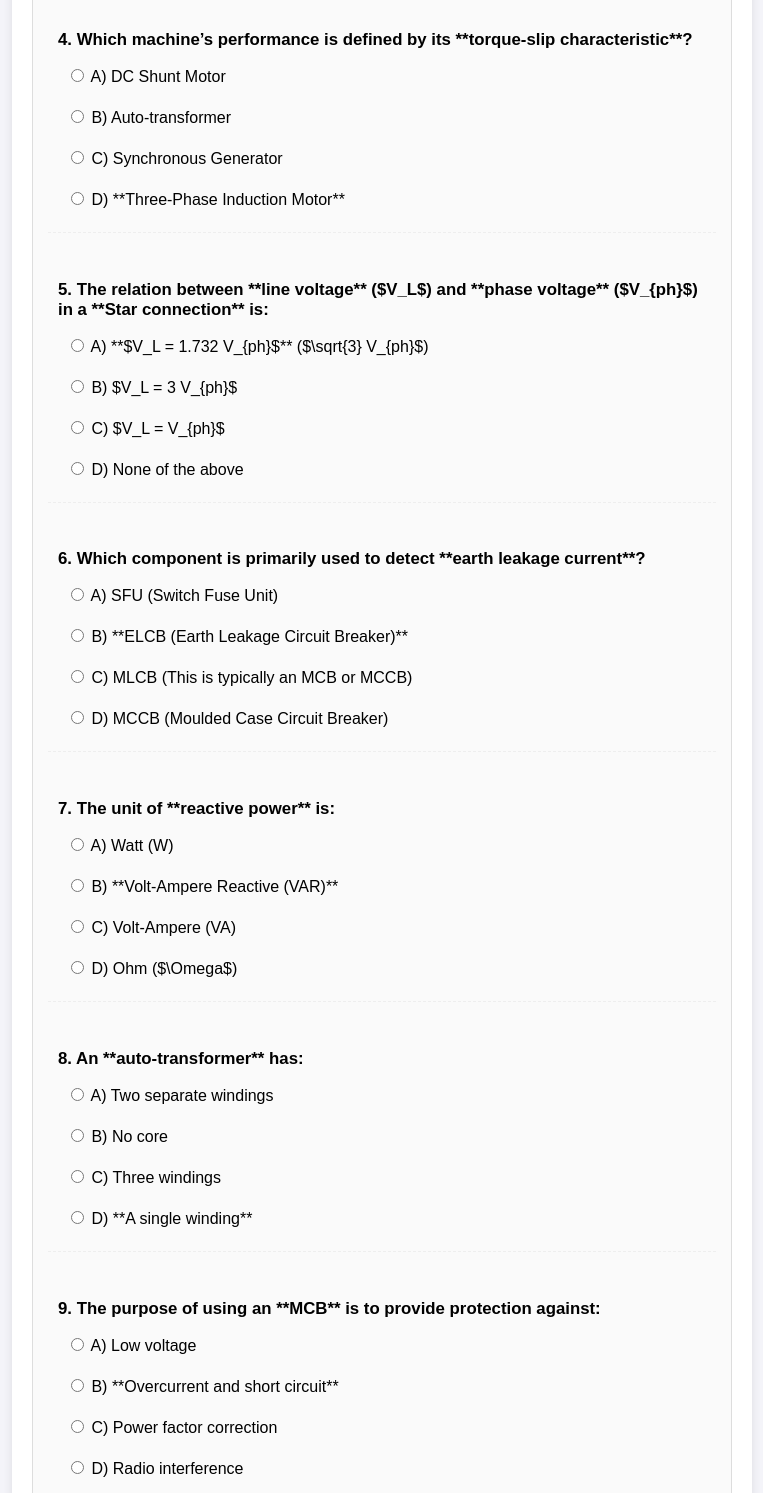
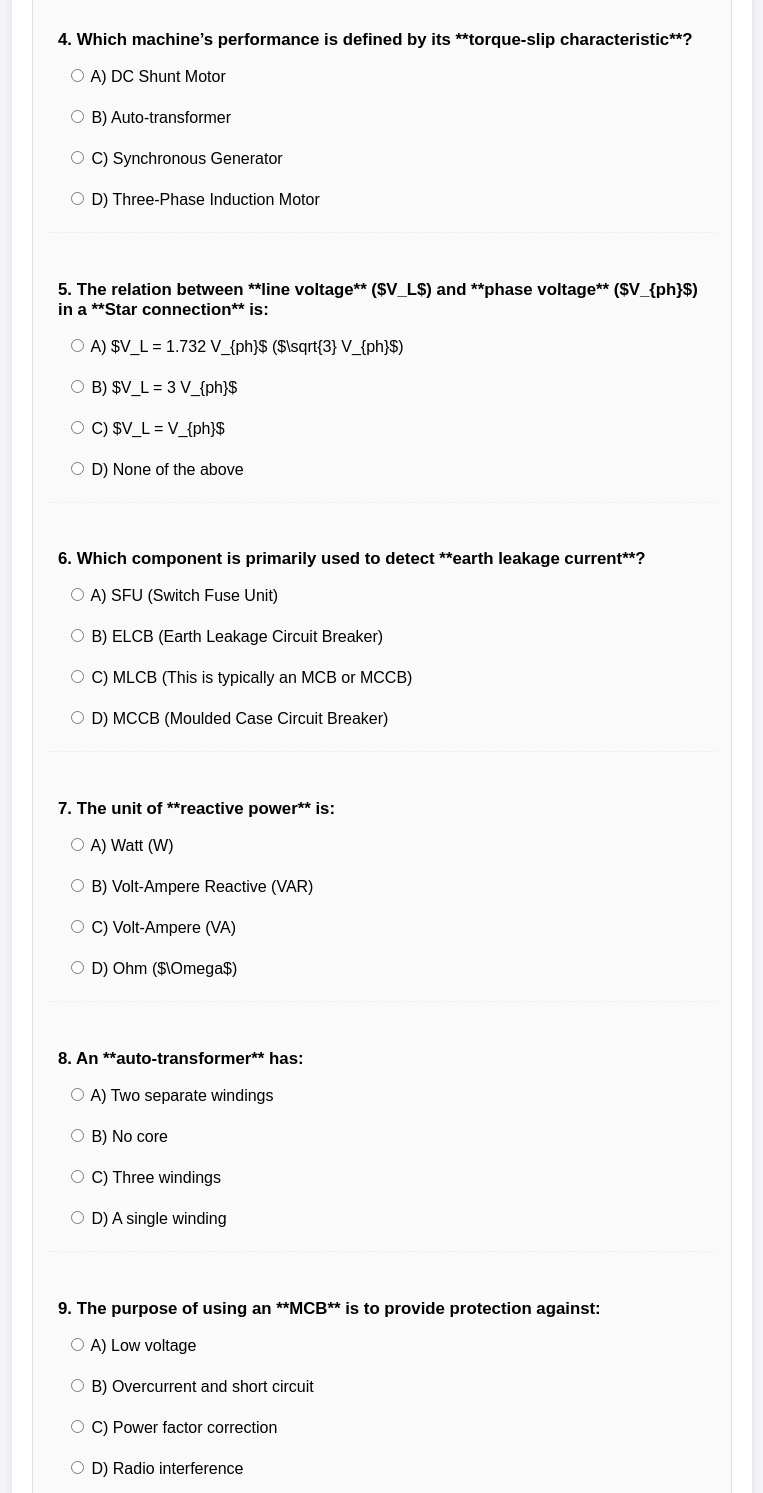
Before and after one commit to gnagarjuna-blip/BEE-Assesment, a plain HTML site: page index.html in a window 1280 px wide. Shown: the part 1307-2800 px from the top of the page, without its empty margins (258-1021 px from the left). Drawn offline with Linux system fonts and the light colour scheme.

Commit message:
Update index.html

```diff
--- a/index.html
+++ b/index.html
@@ -142,7 +142,7 @@
                 <div class="option-group">
                     <label><input type="radio" name="q1" value="A" required> A) It has low resistance</label>
                     <label><input type="radio" name="q1" value="B"> B) It operates at high slip</label>
-                    <label><input type="radio" name="q1" value="C"> C) **It produces a non-rotating field**</label>
+                    <label><input type="radio" name="q1" value="C"> C) It produces a non-rotating field</label>
                     <label><input type="radio" name="q1" value="D"> D) Its rotor is short-circuited</label>
                 </div>
             </div>
@@ -152,7 +152,7 @@
                 <div class="option-group">
                     <label><input type="radio" name="q2" value="A" required> A) Inductor</label>
                     <label><input type="radio" name="q2" value="B"> B) Resistor</label>
-                    <label><input type="radio" name="q2" value="C"> C) **Capacitor**</label>
+                    <label><input type="radio" name="q2" value="C"> C) Capacitor</label>
                     <label><input type="radio" name="q2" value="D"> D) Transformer</label>
                 </div>
             </div>
@@ -162,7 +162,7 @@
                 <div class="option-group">
                     <label><input type="radio" name="q3" value="A" required> A) Copper losses</label>
                     <label><input type="radio" name="q3" value="B"> B) Hysteresis losses</label>
-                    <label><input type="radio" name="q3" value="C"> C) **Eddy current losses**</label>
+                    <label><input type="radio" name="q3" value="C"> C) Eddy current losses</label>
                     <label><input type="radio" name="q3" value="D"> D) Mechanical losses</label>
                 </div>
             </div>
@@ -173,14 +173,14 @@
                     <label><input type="radio" name="q4" value="A" required> A) DC Shunt Motor</label>
                     <label><input type="radio" name="q4" value="B"> B) Auto-transformer</label>
                     <label><input type="radio" name="q4" value="C"> C) Synchronous Generator</label>
-                    <label><input type="radio" name="q4" value="D"> D) **Three-Phase Induction Motor**</label>
+                    <label><input type="radio" name="q4" value="D"> D) Three-Phase Induction Motor</label>
                 </div>
             </div>
 
             <div class="question" id="q5">
                 <p>5. The relation between **line voltage** ($V_L$) and **phase voltage** ($V_{ph}$) in a **Star connection** is:</p>
                 <div class="option-group">
-                    <label><input type="radio" name="q5" value="A" required> A) **$V_L = 1.732 V_{ph}$** ($\sqrt{3} V_{ph}$)</label>
+                    <label><input type="radio" name="q5" value="A" required> A) $V_L = 1.732 V_{ph}$ ($\sqrt{3} V_{ph}$)</label>
                     <label><input type="radio" name="q5" value="B"> B) $V_L = 3 V_{ph}$</label>
                     <label><input type="radio" name="q5" value="C"> C) $V_L = V_{ph}$</label>
                     <label><input type="radio" name="q5" value="D"> D) None of the above</label>
@@ -191,7 +191,7 @@
                 <p>6. Which component is primarily used to detect **earth leakage current**?</p>
                 <div class="option-group">
                     <label><input type="radio" name="q6" value="A" required> A) SFU (Switch Fuse Unit)</label>
-                    <label><input type="radio" name="q6" value="B"> B) **ELCB (Earth Leakage Circuit Breaker)**</label>
+                    <label><input type="radio" name="q6" value="B"> B) ELCB (Earth Leakage Circuit Breaker)</label>
                     <label><input type="radio" name="q6" value="C"> C) MLCB (This is typically an MCB or MCCB)</label>
                     <label><input type="radio" name="q6" value="D"> D) MCCB (Moulded Case Circuit Breaker)</label>
                 </div>
@@ -201,7 +201,7 @@
                 <p>7. The unit of **reactive power** is:</p>
                 <div class="option-group">
                     <label><input type="radio" name="q7" value="A" required> A) Watt (W)</label>
-                    <label><input type="radio" name="q7" value="B"> B) **Volt-Ampere Reactive (VAR)**</label>
+                    <label><input type="radio" name="q7" value="B"> B) Volt-Ampere Reactive (VAR)</label>
                     <label><input type="radio" name="q7" value="C"> C) Volt-Ampere (VA)</label>
                     <label><input type="radio" name="q7" value="D"> D) Ohm ($\Omega$)</label>
                 </div>
@@ -213,7 +213,7 @@
                     <label><input type="radio" name="q8" value="A" required> A) Two separate windings</label>
                     <label><input type="radio" name="q8" value="B"> B) No core</label>
                     <label><input type="radio" name="q8" value="C"> C) Three windings</label>
-                    <label><input type="radio" name="q8" value="D"> D) **A single winding**</label>
+                    <label><input type="radio" name="q8" value="D"> D) A single winding</label>
                 </div>
             </div>
 
@@ -221,7 +221,7 @@
                 <p>9. The purpose of using an **MCB** is to provide protection against:</p>
                 <div class="option-group">
                     <label><input type="radio" name="q9" value="A" required> A) Low voltage</label>
-                    <label><input type="radio" name="q9" value="B"> B) **Overcurrent and short circuit**</label>
+                    <label><input type="radio" name="q9" value="B"> B) Overcurrent and short circuit</label>
                     <label><input type="radio" name="q9" value="C"> C) Power factor correction</label>
                     <label><input type="radio" name="q9" value="D"> D) Radio interference</label>
                 </div>
@@ -232,7 +232,7 @@
                 <div class="option-group">
                     <label><input type="radio" name="q10" value="A" required> A) Thermal</label>
                     <label><input type="radio" name="q10" value="B"> B) Mechanical</label>
-                    <label><input type="radio" name="q10" value="C"> C) **Chemical**</label>
+                    <label><input type="radio" name="q10" value="C"> C) Chemical</label>
                     <label><input type="radio" name="q10" value="D"> D) Nuclear</label>
                 </div>
             </div>
@@ -258,12 +258,12 @@
         const resultDisplay = document.getElementById('resultDisplay');
         const submittedRollNoSpan = document.getElementById('submittedRollNo');
 
-        // Time limit set to 10 minutes
+        // Time limit set to 10 minutes (600 seconds)
         const totalTimeMinutes = 10;
         let timeRemaining = totalTimeMinutes * 60;
         let timerInterval;
 
-        // --- Validation Function ---
+        // --- Validation Function: Checks for alphanumeric only ---
         const validateRollNo = () => {
             const rollNoValue = rollNoInput.value;
             // Regex to allow only alphanumeric characters
@@ -304,7 +304,7 @@
                 return;
             }
 
-            // 1. Collect Data (Simulated submission)
+            // 1. Collect Data (Simulated submission - data remains in browser console)
             const rollNo = rollNoInput.value;
 
             console.log(`Assessment Submitted by Roll No: ${rollNo}`);
@@ -316,6 +316,10 @@
 
             // 3. Disable form
             disableForm("Assessment Submitted Successfully!", '#28a745');
+
+            // NOTE FOR ADMINISTRATOR: In a real exam, you would replace the above steps
+            // with a fetch() or XMLHttpRequest call to send the Roll No. and answers
+            // to a server-side script for storage.
         };
 
         // --- Timer Logic ---
```
